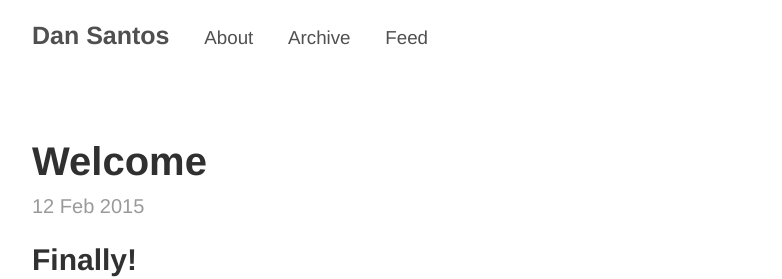
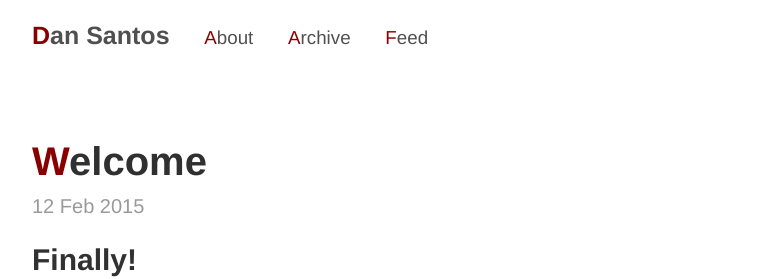
Before and after one commit to CanIGetAPickle/CanIGetAPickle.github.io, a Jekyll site: the page built from index.html, in a window 1280 px wide. Shown: the top 279 px of the page, without its empty margins (248-1030 px from the left). Built offline with Jekyll 4.4.1, drawn with Linux system fonts in a browser that asks for light colours; the list of posts is cut into pages by our own code.

Commit message:
Fix first-letter

```diff
--- a/public/css/poole.css
+++ b/public/css/poole.css
@@ -78,6 +78,7 @@ a strong {
   color: inherit;
 }
 /* `:focus` is linked to `:hover` for basic accessibility */
+
 /* a:hover,
 a:focus {
   text-decoration: underline;
@@ -121,6 +122,9 @@ h4, h5, h6 {
   font-size: 1rem;
 }
 h1::first-letter {
+  color: #800;
+}
+a::first-letter {
   color: #800;
 }
 
```
